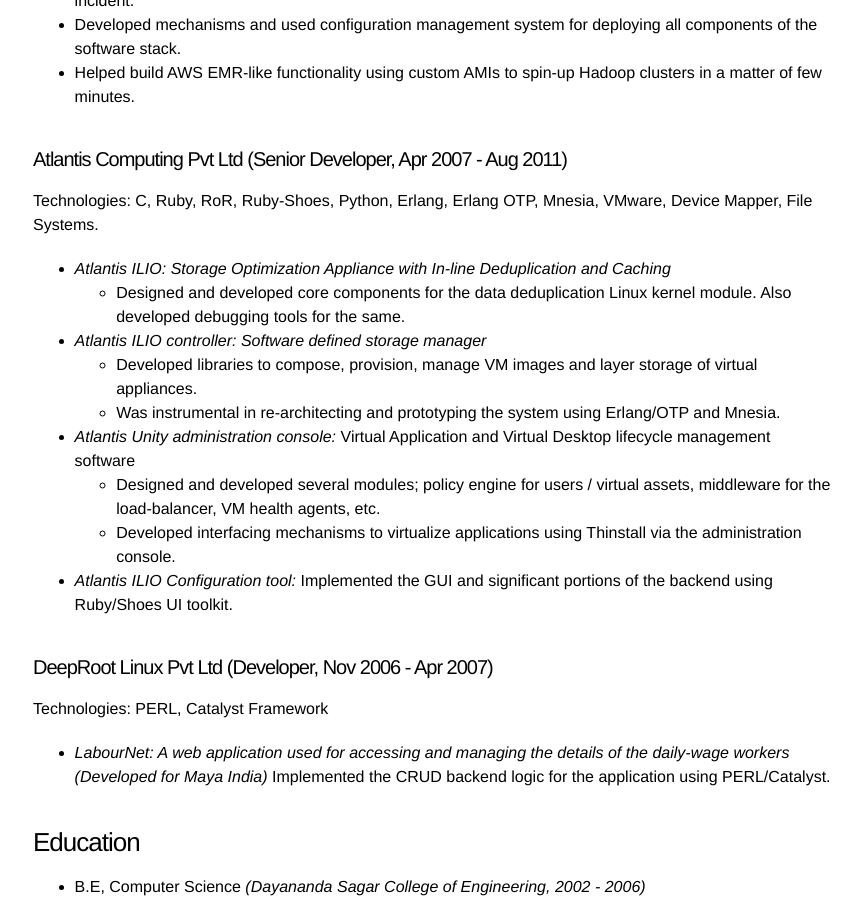
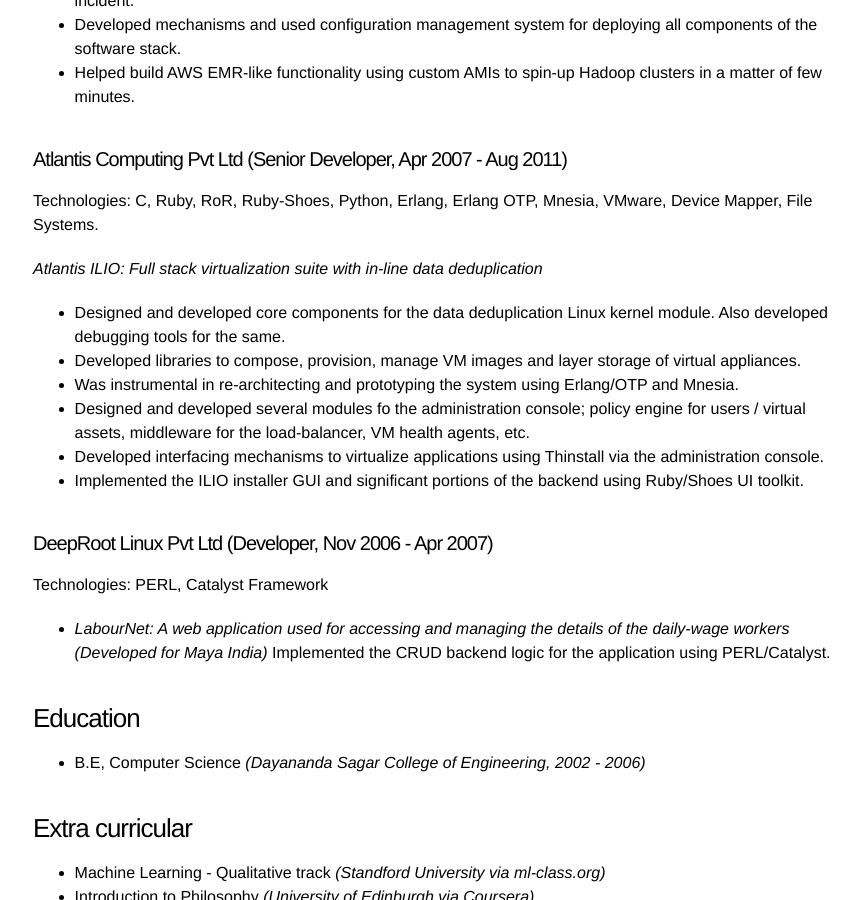
Before and after one commit to abhijith/abhijith.github.io, a Jekyll site: the page built from _posts/2014-06-10-resume.md, in a window 1280 px wide and 900 px high, scrolled down 1595 px. Shown: the whole window, without its empty margins (207-1068 px from the left). Built offline with Jekyll 4.4.1, drawn with Linux system fonts in a browser that asks for light colours; our own code applies the rules of GitHub Pages for plain Markdown files; some of the changed text lies outside the part shown.

Commit message:
reduced details

```diff
--- a/_posts/2014-06-10-resume.md
+++ b/_posts/2014-06-10-resume.md
@@ -28,7 +28,7 @@
 
   * Mentored junior engineers, introduced sound engineering practices; code reviews, automated testing, standardization of development environments, etc.
 
-  * Introduced chef-provisioning and developed workflows to completely automate configuring environments on both workstations and on the cloud.
+  * Completely automated configuring environments on both workstations and on the cloud using chef-provosining.
 
   * Introduced Sensu monitoring framework to monitor both instance and application health.
 
@@ -65,21 +65,19 @@
 
 Technologies: C, Ruby, RoR, Ruby-Shoes, Python, Erlang, Erlang OTP, Mnesia, VMware, Device Mapper, File Systems.
 
-* *Atlantis ILIO: Storage Optimization Appliance with In-line Deduplication and Caching*
+*Atlantis ILIO: Full stack virtualization suite with in-line data deduplication*
 
-    * Designed and developed core components for the data deduplication Linux kernel module. Also developed debugging tools for the same.
+  * Designed and developed core components for the data deduplication Linux kernel module. Also developed debugging tools for the same.
 
-* *Atlantis ILIO controller: Software defined storage manager*
+  * Developed libraries to compose, provision, manage VM images and layer storage of virtual appliances.
 
-    * Developed libraries to compose, provision, manage VM images and layer storage of virtual appliances.
-    * Was instrumental in re-architecting and prototyping the system using Erlang/OTP and Mnesia.
+  * Was instrumental in re-architecting and prototyping the system using Erlang/OTP and Mnesia.
 
-* *Atlantis Unity administration console:* Virtual Application and Virtual Desktop lifecycle management software
-    * Designed and developed several modules; policy engine for users / virtual assets, middleware for the load-balancer, VM health agents, etc.
-    * Developed interfacing mechanisms to virtualize applications using Thinstall via the administration console.
+  * Designed and developed several modules fo the administration console; policy engine for users / virtual assets, middleware for the load-balancer, VM health agents, etc.
 
-* *Atlantis ILIO Configuration tool:* Implemented the GUI and significant portions of the backend using Ruby/Shoes UI toolkit.
+  * Developed interfacing mechanisms to virtualize applications using Thinstall via the administration console.
 
+  * Implemented the ILIO installer GUI and significant portions of the backend using Ruby/Shoes UI toolkit.
 
 #### DeepRoot Linux Pvt Ltd (Developer, Nov 2006 - Apr 2007)
 
```
